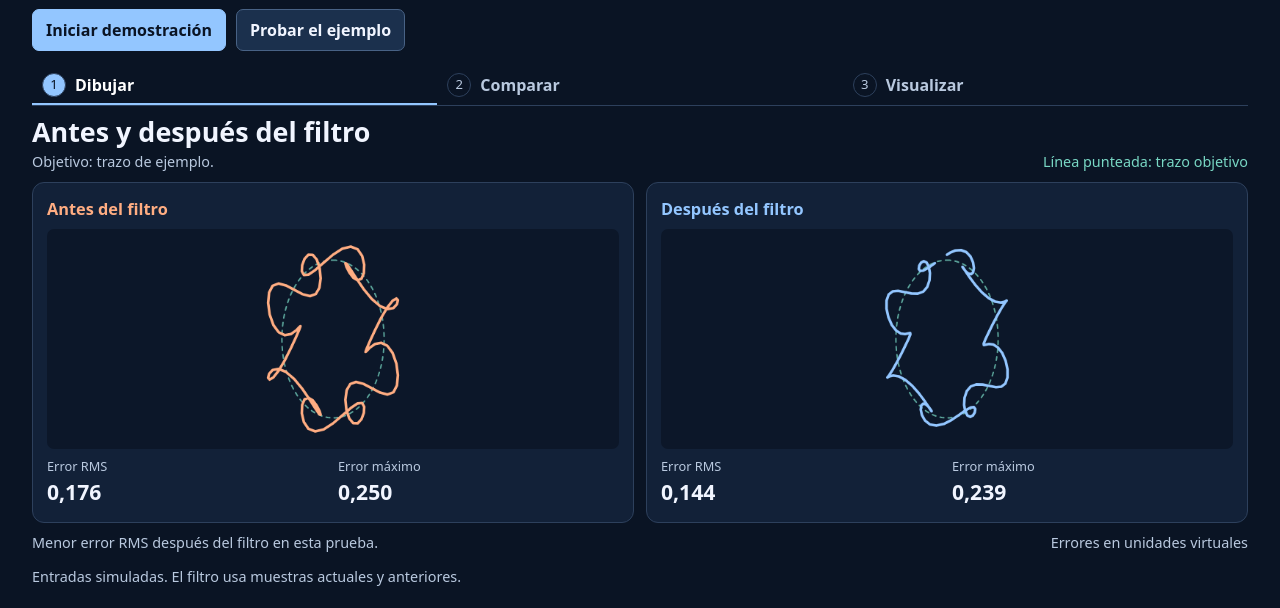
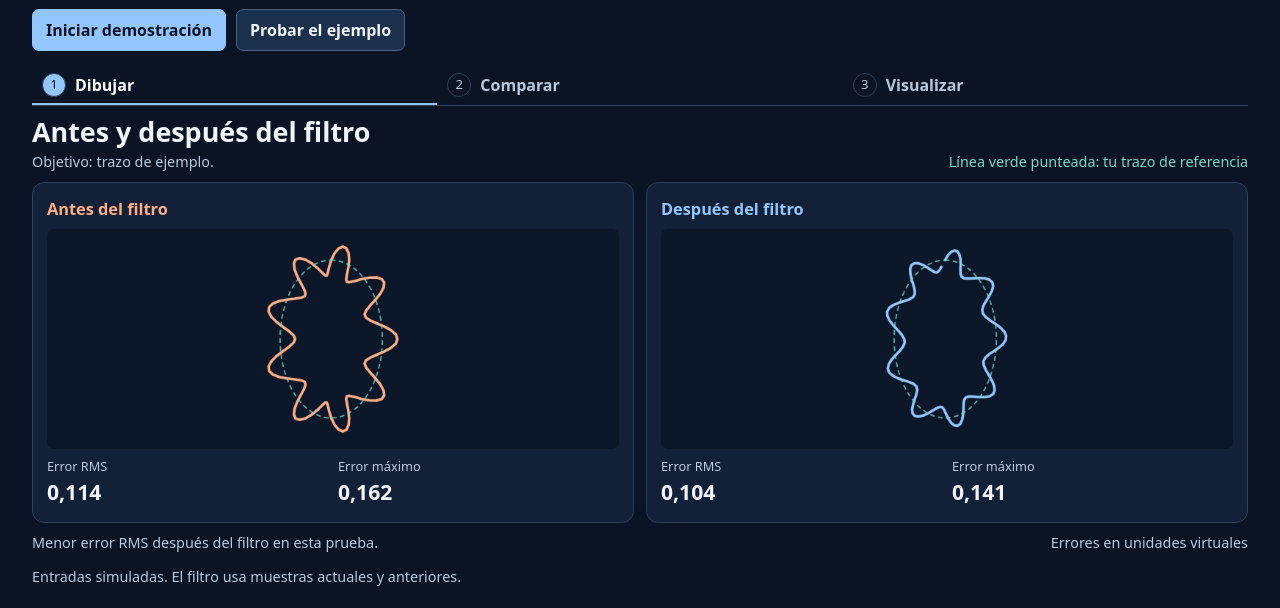
Before and after one commit to fazmarmot-lgtm/Trazum, a website built with Vite: page index.html in a window 1280 px wide. Shown: the part 192-800 px from the top of the page. Built offline with nearby package versions, Linux system fonts and the light colour scheme.

Commit message:
Preserve short strokes under proportional lateral disturbance

```diff
--- a/demo/main.js
+++ b/demo/main.js
@@ -67,8 +67,8 @@ function fitTrace(run) {
   const minY = Math.min(...ys);
   const maxY = Math.max(...ys);
   const { width, height } = plots[0].canvas;
-  const scale = Math.min((width - 66) / Math.max(0.2, maxX - minX),
-    (height - 48) / Math.max(0.2, maxY - minY));
+  const scale = Math.min((width - 66) / Math.max(0.025, maxX - minX),
+    (height - 48) / Math.max(0.025, maxY - minY));
   return ({ x, y }) => [
     width / 2 + (x - (minX + maxX) / 2) * scale,
     height / 2 - (y - (minY + maxY) / 2) * scale,
@@ -96,9 +96,9 @@ function drawPlots() {
   for (const { canvas, context, paths } of plots) {
     if (canvas.id === 'trace' && !advanced) continue;
     context.clearRect(0, 0, canvas.width, canvas.height);
+    for (const kind of paths) drawPath(context, kind, end);
     drawPath(context, 'target', SAMPLE_COUNT - 1);
     for (const kind of paths) {
-      drawPath(context, kind, end);
       if (preview) continue;
       context.beginPath();
       context.fillStyle = colors[kind];
@@ -117,7 +117,7 @@ function render(index) {
 }
 
 function refresh() {
-  byId('noise-value').textContent = number.format(+noise.value / 100);
+  byId('noise-value').textContent = noise.value + '%';
   byId('alpha-value').textContent = alpha.value + '%';
   byId('current-reference').textContent = reference
     ? phrase('Objetivo: tu trazo.', 'Target: your stroke.')
--- a/demo/simulation.js
+++ b/demo/simulation.js
@@ -1,6 +1,6 @@
 export const SAMPLE_COUNT = 121;
 export const DURATION = 4;
-export const DEFAULTS = Object.freeze({ disturbance: 0.20, alpha: 0.35 });
+export const DEFAULTS = Object.freeze({ disturbance: 0.08, alpha: 0.35 });
 
 export const DRAW_AREA = Object.freeze({ minX: 2.00, maxX: 3.05, minY: 0.05, maxY: 1.65 });
 
@@ -43,14 +43,30 @@ export function filterMeasurements(measurements, alpha) {
 }
 
 export function simulate({ disturbance, alpha }, reference) {
-  const samples = Array.from({ length: SAMPLE_COUNT }, (_, index) => {
+  const targets = reference ?? Array.from({ length: SAMPLE_COUNT }, (_, index) => {
     const phase = 2 * Math.PI * index / (SAMPLE_COUNT - 1);
-    const target = reference?.[index] ?? { x: 2.65 + 0.55 * Math.sin(phase), y: 0.90 + 0.85 * Math.cos(phase) };
-    const dx = disturbance * Math.sin(7 * phase);
-    const dy = disturbance * 0.75 * Math.sin(11 * phase + 0.4);
+    return { x: 2.65 + 0.55 * Math.sin(phase), y: 0.90 + 0.85 * Math.cos(phase) };
+  });
+  const xs = targets.map(({ x }) => x);
+  const ys = targets.map(({ y }) => y);
+  const span = Math.hypot(Math.max(...xs) - Math.min(...xs), Math.max(...ys) - Math.min(...ys));
+  const peak = disturbance * span;
+
+  const samples = targets.map((target, index) => {
+    const before = targets[Math.max(0, index - 1)];
+    const after = targets[Math.min(targets.length - 1, index + 1)];
+    let dx = after.x - before.x;
+    let dy = after.y - before.y;
+    if (dx === 0 && dy === 0) {
+      dx = after.x - target.x;
+      dy = after.y - target.y;
+    }
+    const step = Math.hypot(dx, dy);
+    const phase = 2 * Math.PI * 9 * index / (targets.length - 1);
+    const offset = step ? peak * Math.sin(phase) / step : 0;
     return {
       target,
-      baseline: { x: target.x + dx, y: target.y + dy },
+      baseline: { x: target.x - offset * dy, y: target.y + offset * dx },
     };
   });
   const filtered = filterMeasurements(samples.map(({ baseline }) => baseline), alpha);
--- a/index.html
+++ b/index.html
@@ -52,7 +52,7 @@
           <h2 id="result-title" tabindex="-1" data-en="Before and after filtering">Antes y después del filtro</h2>
           <p id="current-reference" class="note"></p>
         </div>
-        <p class="key" data-en="Dashed line: target stroke">Línea punteada: trazo objetivo</p>
+        <p class="key" data-en="Dashed green line: reference stroke">Línea verde punteada: tu trazo de referencia</p>
       </div>
       <div id="comparison" class="comparison">
         <article class="trace-card input-card">
@@ -89,8 +89,9 @@
 
     <details class="settings panel" id="settings" hidden open>
       <summary data-en="Experiment settings">Ajustes de la prueba</summary>
-      <label for="noise"><span data-en="Disturbance">Perturbación</span><output id="noise-value" for="noise"></output></label>
-      <input id="noise" type="range" min="0" max="30" value="20">
+      <label for="noise"><span data-en="Side-to-side disturbance">Perturbación lateral</span><output id="noise-value" for="noise"></output></label>
+      <input id="noise" type="range" min="0" max="12" value="8">
+      <p class="note" data-en="The percentage sets the maximum offset relative to the diagonal of the stroke’s bounds.">El porcentaje fija el desvío máximo según la diagonal que ocupa el trazo.</p>
       <label for="alpha"><span data-en="Weight of the new sample (α)">Peso de la muestra nueva (α)</span><output id="alpha-value" for="alpha"></output></label>
       <input id="alpha" type="range" min="5" max="100" value="35">
       <p class="note" data-en="A lower weight smooths more and may add lag. At 100% the output follows the input directly.">Un peso bajo suaviza más y puede sumar atraso. Al 100 % la salida sigue la entrada directamente.</p>
```
Also changed, not shown: DEMO.md (+1 -1 lines), demo/simulation.test.js (+22 -2 lines), docs/BASE_TEORICA.md (+8 -8 lines), docs/DESARROLLO.md (+1 -1 lines), README.md, README_EN.md.
